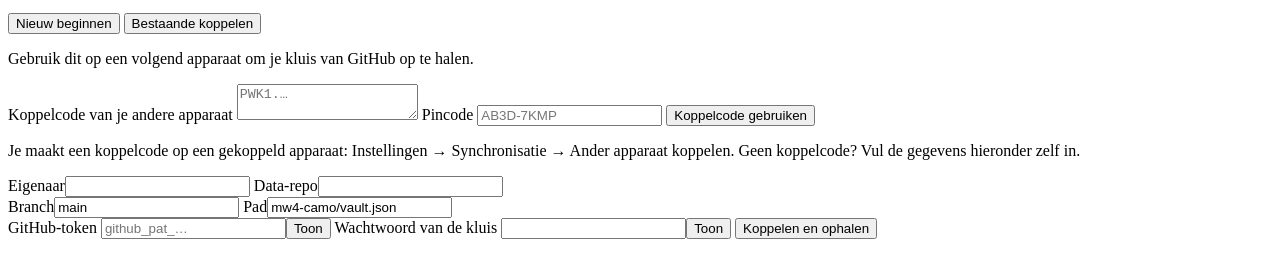
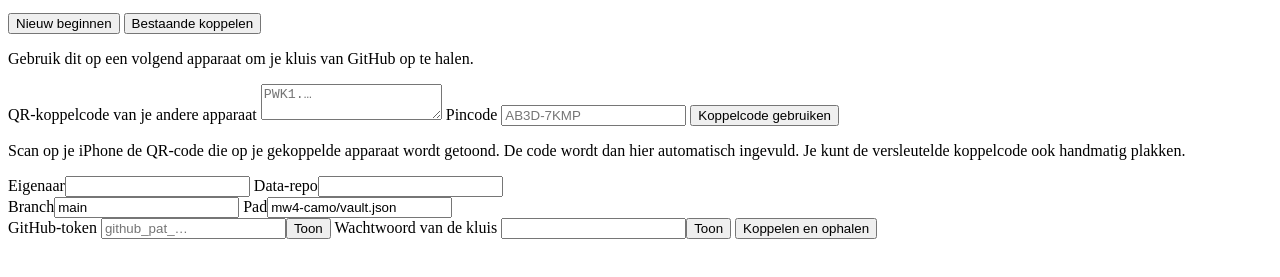
Before and after one commit to Gertjun/MW4-CAMO, a website with bundled scripts: page index.html in a window 1280 px wide. Both pictures are taken after a click on the tab "Bestaande koppelen". Shown: the part 185-462 px from the top of the page. Built offline with nearby package versions, Linux system fonts and the light colour scheme.

Commit message:
Prepare setup screen for QR pairing

```diff
--- a/index.html
+++ b/index.html
@@ -55,12 +55,12 @@
       <form id="form-setup-link" class="stack" hidden>
         <p class="hint">Gebruik dit op een volgend apparaat om je kluis van GitHub op te halen.</p>
         <div class="pair-in stack">
-          <label class="field"><span>Koppelcode van je andere apparaat</span>
+          <label class="field"><span>QR-koppelcode van je andere apparaat</span>
             <textarea name="pairCode" rows="2" autocapitalize="off" autocorrect="off" spellcheck="false" placeholder="PWK1.…"></textarea></label>
           <label class="field"><span>Pincode</span>
             <input name="pairPin" autocapitalize="characters" autocorrect="off" spellcheck="false" autocomplete="off" placeholder="AB3D-7KMP"></label>
           <button id="btn-pair-in" class="btn" type="button">Koppelcode gebruiken</button>
-          <p class="hint">Je maakt een koppelcode op een gekoppeld apparaat: Instellingen → Synchronisatie → Ander apparaat koppelen. Geen koppelcode? Vul de gegevens hieronder zelf in.</p>
+          <p class="hint">Scan op je iPhone de QR-code die op je gekoppelde apparaat wordt getoond. De code wordt dan hier automatisch ingevuld. Je kunt de versleutelde koppelcode ook handmatig plakken.</p>
         </div>
         <div class="field-row">
           <label class="field"><span>Eigenaar</span><input name="owner" autocapitalize="off" autocorrect="off" spellcheck="false" required></label>
```
